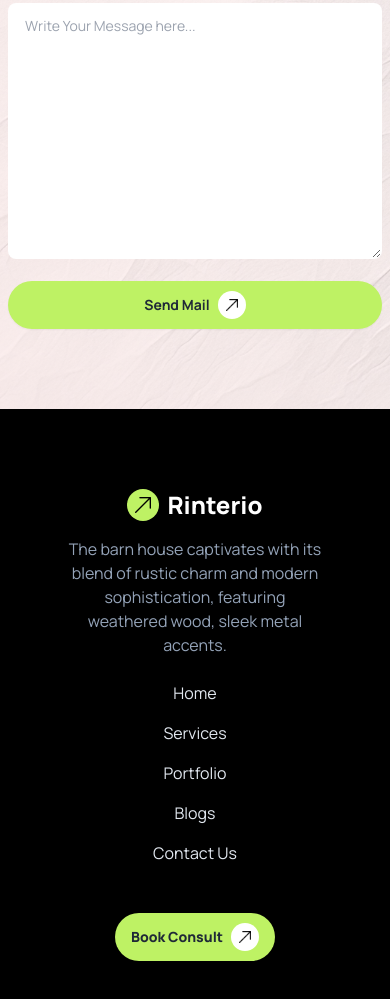
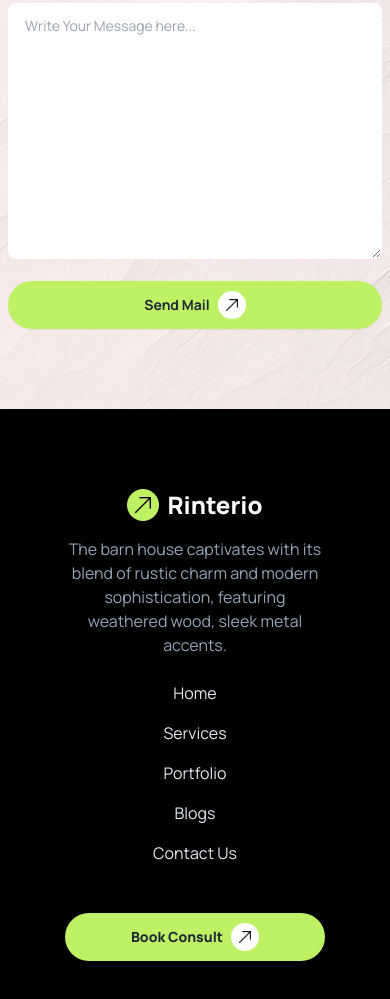
Before and after one commit to asm-shad/Barn-House, a plain HTML site: page index.html in a window 390 px wide. Shown: the part 4578-5577 px from the top of the page. Drawn offline with nearby package versions, Linux system fonts and the light colour scheme.

Commit message:
Footer Button Updated

```diff
--- a/index.html
+++ b/index.html
@@ -287,7 +287,7 @@
                 </ul>
               </div>
               <div class="flex justify-center items-center mt-12">
-                <button class="btn font-extrabold bg-lime-300 rounded-full border-none">
+                <button class="btn font-extrabold bg-lime-300 rounded-full border-none w-2/3 md:w-auto">
                     Book Consult
                     <div class="bg-white p-2 rounded-full ">
                         <img class="w-3" src="./assets/up-right-arrow.png" alt="">
```
